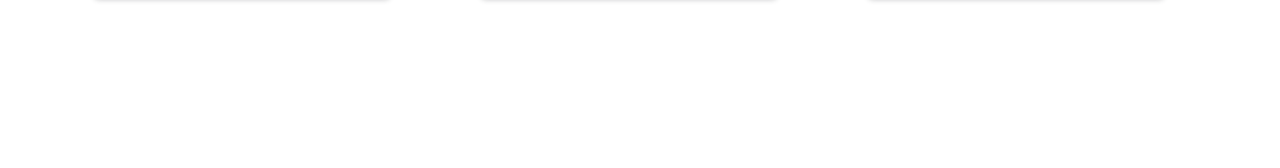
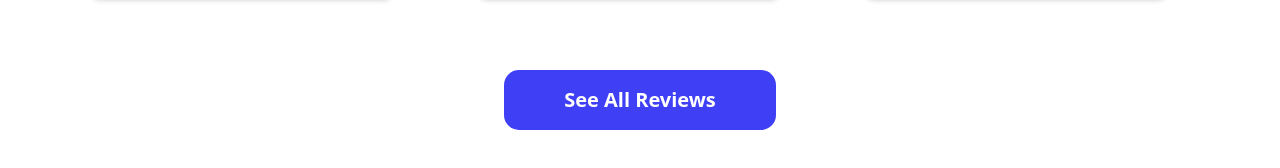
Before and after one commit to MehruzSaif/QWERTY-analysis, a React (Create React App) app: page / in a window 1280 px wide. Shown: the part 1631-1799 px from the top of the page. Before the commit the page ends 1701 px from the top, so only its background shows below. Built offline with nearby package versions, Linux system fonts and the light colour scheme.

Commit message:
added useNavigate to See All button

```diff
--- a/src/components/CustomerReview/CustomerReview.css
+++ b/src/components/CustomerReview/CustomerReview.css
@@ -9,3 +9,13 @@
     gap: 45px;
     margin: 80px 50px;
 }
+
+.navigation-btn {
+    border: none;
+    padding: 15px 60px;
+    background-color: rgb(63, 63, 245);
+    color: white;
+    font-size: 20px;
+    font-weight: 600;
+    border-radius: 15px;
+}
--- a/src/components/CustomerReview/CustomerReview.js
+++ b/src/components/CustomerReview/CustomerReview.js
@@ -1,12 +1,15 @@
 import React from 'react';
+import { useNavigate } from 'react-router-dom';
 import useReviews from '../hooks/useReviews';
 import Review from '../Review/Review';
 import './CustomerReview.css';
 
 const CustomerReview = () => {
-    const [reviews, setReviews] = useReviews();
+    const [reviews] = useReviews();
 
     const reviewData = reviews.slice(0, 3);
+
+    const navigate = useNavigate();
 
     return (
         <div>
@@ -20,6 +23,8 @@
                     ></Review>)
                 }
             </div>
+
+            <button className='mb-5 navigation-btn' onClick={() => navigate('/reviews')}>See All Reviews</button>
         </div >
     );
 };
--- a/src/components/Reviews/Reviews.js
+++ b/src/components/Reviews/Reviews.js
@@ -1,10 +1,9 @@
-import React, { useEffect, useState } from 'react';
 import useReviews from '../hooks/useReviews';
 import Review from '../Review/Review';
 import './Reviews.css';
 
 const Reviews = () => {
-    const [reviews, setReviews] = useReviews([]);
+    const [reviews] = useReviews([]);
 
     return (
         <div className='reviews-container container'>
```
